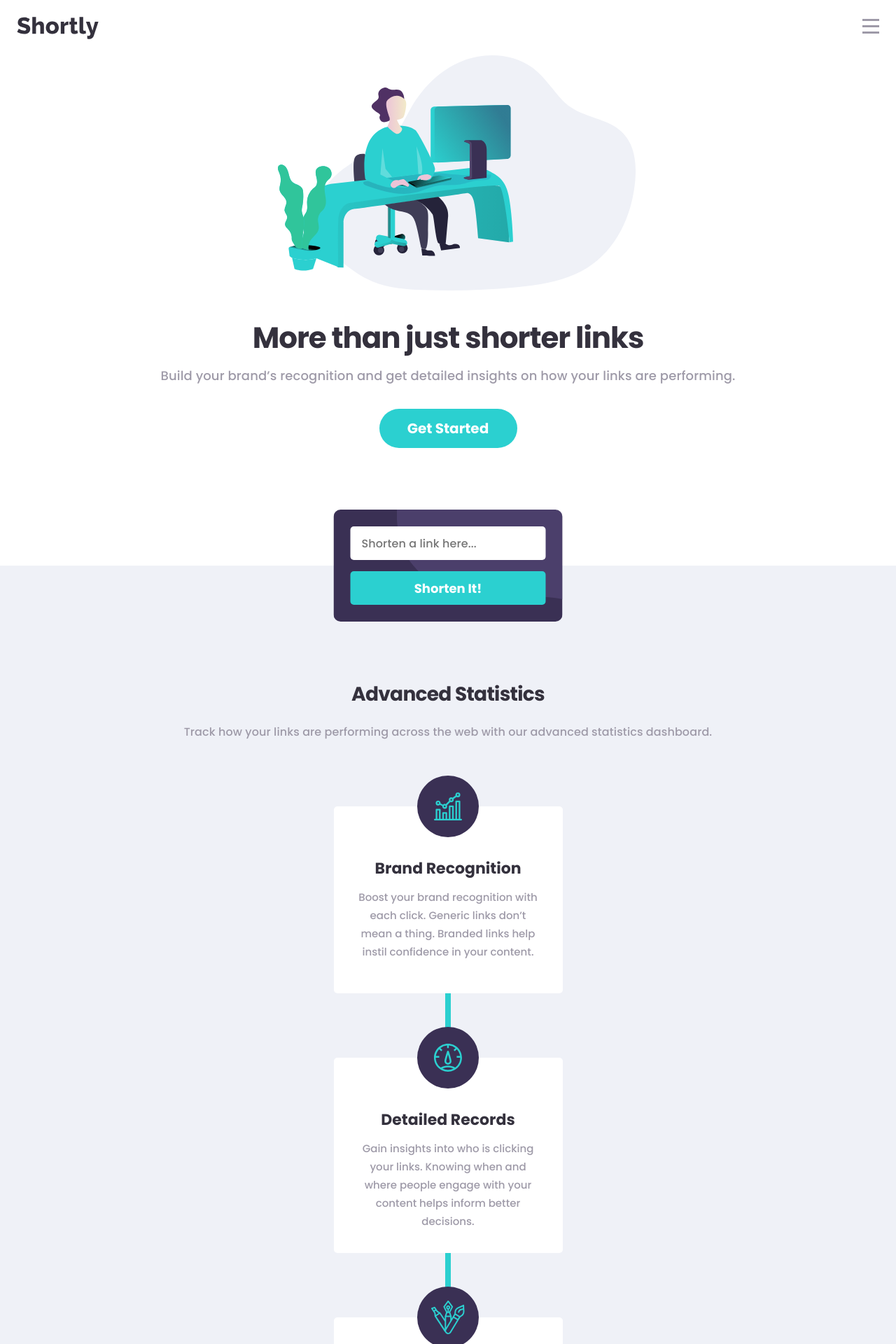
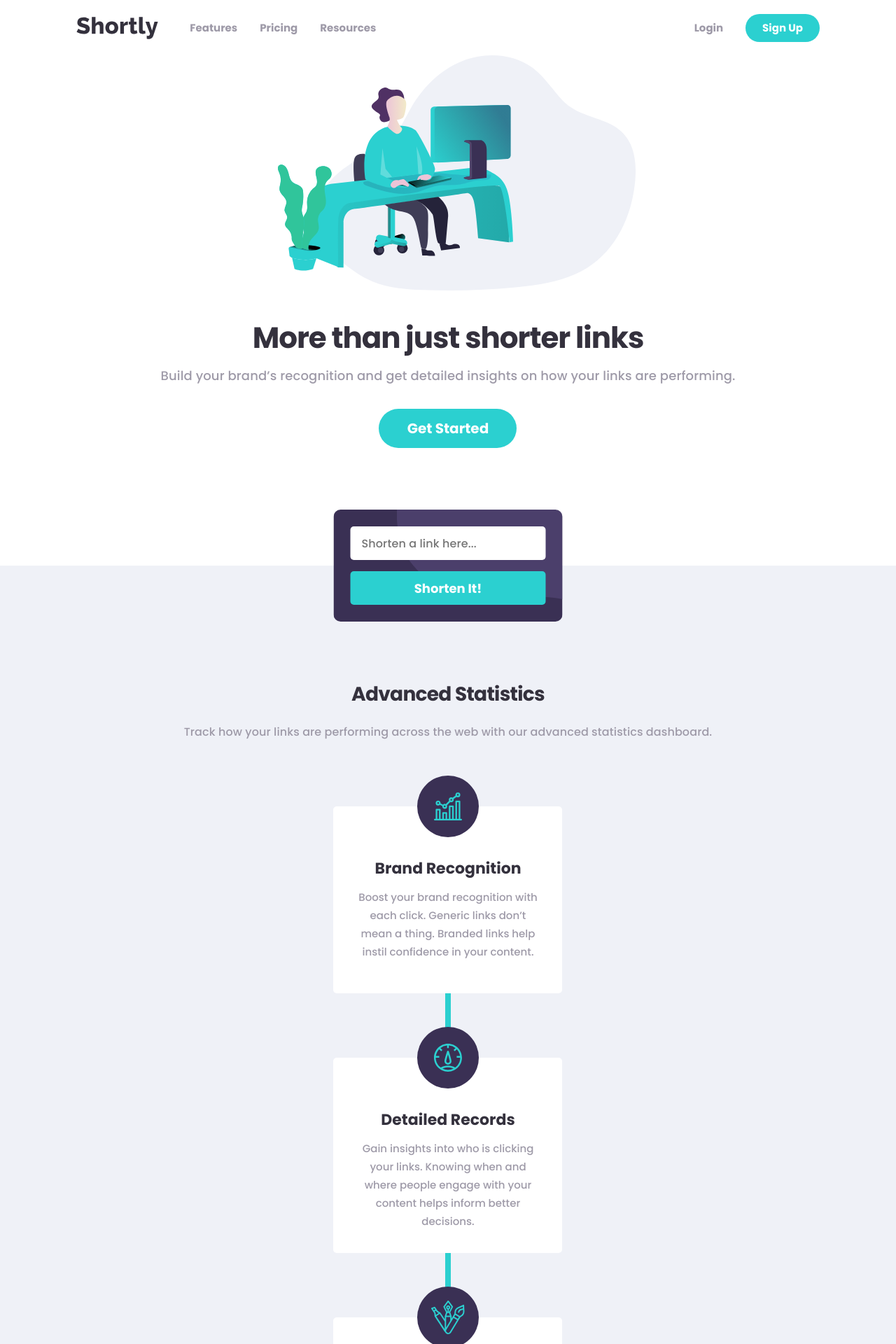
Before and after one commit to HanSeongLee/url-shortening-api-landing-page, a Next.js app: page / in a window 1280 px wide. Shown: the top 1920 px of the page at 70% size. Built offline with nearby package versions, Linux system fonts and the light colour scheme; no server answers.

Commit message:
ADD | Header on desktop

```diff
--- a/components/Button/index.js
+++ b/components/Button/index.js
@@ -11,6 +11,7 @@ const Button = ({ variants = 'round', size = 'large', children, ...props }) => {
             [styles.large]: size === 'large',
             [styles.normal]: size === 'normal',
             [styles.small]: size === 'small',
+            [styles.extraSmall]: size === 'extra-small',
         })}
                 {...props}
         >
--- a/components/Button/style.module.scss
+++ b/components/Button/style.module.scss
@@ -1,3 +1,5 @@
+@import "styles/utils";
+
 .button {
   width: inherit;
   background: #2BD0D0;
@@ -6,6 +8,14 @@
   color: #FFFFFF;
   padding: 0 40px;
   cursor: pointer;
+
+  @include media(">desktop") {
+    transition: 0.3s;
+
+    &:hover {
+      background: #9AE3E3;
+    }
+  }
 
   &:disabled {
     background: #3A3054;
@@ -37,4 +47,11 @@
     font-size: 16px;
     line-height: 24px;
   }
+
+  &.extraSmall {
+    padding: 9px 24px;
+    min-height: 23px;
+    font-size: 15px;
+    line-height: 22px;
+  }
 }
--- a/components/Container/style.module.scss
+++ b/components/Container/style.module.scss
@@ -1,3 +1,9 @@
+@import "styles/utils";
+
 .container {
   padding: 0 24px;
+
+  @include media(">desktop") {
+    max-width: 1110px;
+  }
 }
--- a/components/Header/index.js
+++ b/components/Header/index.js
@@ -3,16 +3,20 @@ import styles from './style.module.scss';
 import Link from 'next/link';
 import MenuIcon from '/public/icons/icon-menu.svg';
 import cn from 'classnames';
+import Container from "../Container";
+import Button from "../Button";
 
 const Header = () => {
     const [openMenu, setOpenMenu] = useState(false);
 
     const onMenuClick = useCallback(() => {
-        setOpenMenu(!openMenu)
+        setOpenMenu(!openMenu);
     }, [openMenu]);
 
     return (
         <header className={styles.header}>
+            <Container>
+                <div className={styles.content}>
                     <h1>
                         <Link href={'/'}>
                             <a>
@@ -29,24 +33,42 @@ const Header = () => {
                     })}>
                         <ul className={styles.menuList}>
                             <li className={styles.menuItem}>
+                                <Link href={'#'}>
+                                    <a>
                                         Features
+                                    </a>
+                                </Link>
                             </li>
                             <li className={styles.menuItem}>
+                                <Link href={'#'}>
+                                    <a>
                                         Pricing
+                                    </a>
+                                </Link>
                             </li>
                             <li className={styles.menuItem}>
+                                <Link href={'#'}>
+                                    <a>
                                         Resources
+                                    </a>
+                                </Link>
                             </li>
                         </ul>
 
                         <ul className={styles.menuList}>
                             <li className={styles.menuItem}>
+                                <Link href={'#'}>
+                                    <a>
                                         Login
+                                    </a>
+                                </Link>
                             </li>
                             <li className={styles.menuItem}>
-                        <button className={styles.signUpButton}>
+                                <Button variants={'rounded-oval'}
+                                        size={'extra-small'}
+                                >
                                     Sign Up
-                        </button>
+                                </Button>
                             </li>
                         </ul>
                     </nav>
@@ -57,6 +79,8 @@ const Header = () => {
                     >
                         <MenuIcon/>
                     </button>
+                </div>
+            </Container>
         </header>
     );
 };
--- a/components/Header/style.module.scss
+++ b/components/Header/style.module.scss
@@ -1,11 +1,21 @@
+@import "styles/utils";
 
 .header {
+  background: #FFFFFF;
+  padding-bottom: 23px;
+  width: 100vw;
+  display: flex;
+  justify-content: center;
+
+  > div {
     position: relative;
+    flex: 1;
+  }
+
+  .content {
     display: flex;
     align-items: center;
     justify-content: space-between;
-  background: #FFFFFF;
-  padding-bottom: 23px;
 
     h1 {
       line-height: 0;
@@ -30,6 +40,20 @@
       outline: none;
       z-index: 1;
 
+      @include media(">desktop") {
+        position: relative;
+        background: #FFFFFF;
+        color: #9E9AA8;
+        opacity: 1;
+        display: flex;
+        justify-content: space-between;
+        align-items: center;
+        top: initial;
+        padding: 0;
+        margin-left: 45px;
+        transition: none;
+      }
+
       &.open {
         transform: translateY(0);
         opacity: 1;
@@ -48,10 +72,30 @@
         margin-bottom: 30px;
         border-bottom: 1px solid rgba(158, 154, 168, 0.25);
 
+        @include media(">desktop") {
+          display: flex;
+          align-items: center;
+          justify-content: center;
+          border-bottom: none;
+          padding: 0;
+          margin: 0;
+          grid-gap: 32px;
+          font-size: 15px;
+          line-height: 22px;
+        }
+
         &:last-child {
           padding-bottom: 0;
           margin-bottom: 0;
           border-bottom: none;
+        }
+
+        .menuItem a {
+          transition: 0.3s;
+
+          &:hover {
+            color: #34313D;
+          }
         }
       }
 
@@ -72,5 +116,10 @@
       border: 0;
       background: transparent;
       cursor: pointer;
+
+      @include media(">desktop") {
+        display: none;
       }
     }
+  }
+}
--- a/pages/index.js
+++ b/pages/index.js
@@ -59,16 +59,14 @@ export default function Home() {
           <link rel="icon" type="image/png" sizes="32x32" href="/favicon.png"/>
         </Head>
 
-        <Container>
-          <Header/>
-        </Container>
+        <Header/>
 
         <main className={styles.main}>
           <HeroSection/>
           <FeatureSection/>
-          <CTASection />
+          <CTASection/>
 
-          <Footer />
+          <Footer/>
         </main>
       </>
   );
--- a/pages/style.module.scss
+++ b/pages/style.module.scss
@@ -1,5 +1,12 @@
 .main {
-  section:nth-child(even) {
-    background: #EFF1F7;
+  section {
+    width: 100vw;
+    display: flex;
+    flex-direction: column;
+    align-items: center;
+
+    &:nth-child(even) {
+      background: #EFF1F7;
+    }
   }
 }
--- a/styles/globals.scss
+++ b/styles/globals.scss
@@ -1,4 +1,5 @@
 @import url('https://fonts.googleapis.com/css2?family=Poppins:wght@500;700&display=swap');
+@import "utils";
 
 html,
 body {
@@ -11,6 +12,13 @@ body {
 
 body {
   padding-top: 24px;
+
+  @include media(">desktop") {
+    display: flex;
+    flex-direction: column;
+    align-items: center;
+    justify-content: center;
+  }
 }
 
 a {
```
Lines whose indentation alone changed are shown as unchanged.
